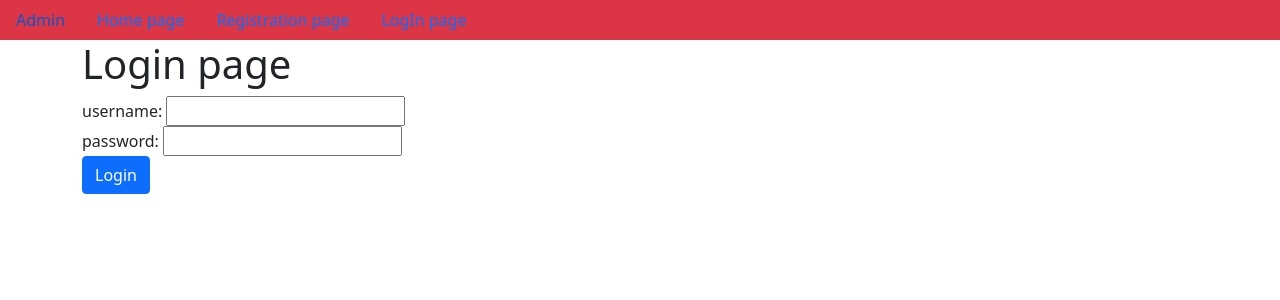
After one commit to harshadvali11/userregister, a Django app: page /user_login/ in a window 1280 px wide. The commit adds this page. Shown: the top 300 px of the page. Run offline with Django 3.2, Linux system fonts and the light colour scheme.

Commit message:
first commit

```diff
--- a/app/views.py
+++ b/app/views.py
@@ -1,9 +1,25 @@
 # sample content of views for registration
-from django.http.response import HttpResponse
+from typing import Protocol
+from django.http.response import HttpResponse,HttpResponseRedirect
 from django.shortcuts import render
 
 # Create your views here.
 from app.forms import *
+from django.core.mail import send_mail
+from django.contrib.auth import authenticate,login,logout
+from django.urls import reverse
+
+from django.contrib.auth.decorators import login_required
+
+
+def home(request):
+    if request.session.get('username'):
+        username=request.session.get('username')
+        return render(request,'home.html',context={'username':username})
+    return render(request,'home.html')
+
+
+
 
 def register(request):
     userform=UserForm()
@@ -20,6 +36,30 @@ def register(request):
             PD=profiledata.save(commit=False)
             PD.user=UD
             PD.save()
+            send_mail('Registration','Thanks for Registration,it is successfull',
+            'harshadvali09@gmail.com',
+            [UD.email],
+            fail_silently=False)
+
             return HttpResponse('user is created Successfully')
 
     return render(request,'register.html',context={'userform':userform,'profileform':profileform})
+
+def user_login(request):
+    if request.method=='POST':
+        username=request.POST['username']
+        password=request.POST['password']
+        user=authenticate(username=username,password=password)
+        if user and user.is_active:
+            login(request,user)
+            request.session['username']=username
+            return HttpResponseRedirect(reverse('home'))
+        else:
+            return HttpResponse('user is a not active user')
+
+    return render(request,'user_login.html')
+
+@login_required
+def user_logout(request):
+    logout(request)
+    return HttpResponseRedirect(reverse('home'))
--- a/project10/urls.py
+++ b/project10/urls.py
@@ -22,7 +22,10 @@ from django.conf.urls.static import static
 from app import views
 urlpatterns = [
     path('admin/', admin.site.urls),
+    path('home/',views.home,name='home'),
     path('register/',views.register,name='register'),
+    path('user_login/',views.user_login,name='user_login'),
+    path('user_logout/',views.user_logout,name='user_logout'),
 
 
 ]+ static(settings.MEDIA_URL, document_root=settings.MEDIA_ROOT)
--- /dev/null
+++ b/templates/base.html
@@ -0,0 +1,49 @@
+<!doctype html>
+<html lang="en">
+  <head>
+    <!-- Required meta tags -->
+    <meta charset="utf-8">
+    <meta name="viewport" content="width=device-width, initial-scale=1">
+
+    <!-- Bootstrap CSS -->
+    <link href="https://cdn.jsdelivr.net/npm/bootstrap@5.0.1/dist/css/bootstrap.min.css" rel="stylesheet" integrity="sha384-+0n0xVW2eSR5OomGNYDnhzAbDsOXxcvSN1TPprVMTNDbiYZCxYbOOl7+AMvyTG2x" crossorigin="anonymous">
+
+    {% block title %}
+    <title>Base Html</title>
+    {% endblock %}
+
+
+  </head>
+  <body>
+    <nav class='nav bg-danger'>
+        <a class='nav-link' href="{% url 'admin:index' %}">Admin</a>
+        <a class='nav-link' href="{% url 'home' %}">Home page</a>
+        <a class='nav-link' href="{% url 'register' %}">Registration page</a>
+        {% if user.is_authenticated %}
+        <a class='nav-link' href="{% url 'user_logout' %}">LogOut</a>
+
+      {% else %}
+      <a class='nav-link' href="{% url 'user_login' %}">LogIn page</a>
+      {% endif %}
+    </nav>
+
+
+    {% block body_block %}
+
+    {% endblock %}
+
+
+
+
+    <!-- Optional JavaScript; choose one of the two! -->
+
+    <!-- Option 1: Bootstrap Bundle with Popper -->
+    <script src="https://cdn.jsdelivr.net/npm/bootstrap@5.0.1/dist/js/bootstrap.bundle.min.js" integrity="sha384-gtEjrD/SeCtmISkJkNUaaKMoLD0//ElJ19smozuHV6z3Iehds+3Ulb9Bn9Plx0x4" crossorigin="anonymous"></script>
+
+    <!-- Option 2: Separate Popper and Bootstrap JS -->
+    <!--
+    <script src="https://cdn.jsdelivr.net/npm/@popperjs/core@2.9.2/dist/umd/popper.min.js" integrity="sha384-IQsoLXl5PILFhosVNubq5LC7Qb9DXgDA9i+tQ8Zj3iwWAwPtgFTxbJ8NT4GN1R8p" crossorigin="anonymous"></script>
+    <script src="https://cdn.jsdelivr.net/npm/bootstrap@5.0.1/dist/js/bootstrap.min.js" integrity="sha384-Atwg2Pkwv9vp0ygtn1JAojH0nYbwNJLPhwyoVbhoPwBhjQPR5VtM2+xf0Uwh9KtT" crossorigin="anonymous"></script>
+    -->
+  </body>
+</html>
--- /dev/null
+++ b/templates/user_login.html
@@ -0,0 +1,23 @@
+{% extends 'base.html' %}
+
+{% block title %}
+    <title>login Html</title>
+ {% endblock %}
+
+
+ {% block body_block %}
+
+ <div class='container'>
+     <div class='jumbotron'>
+            <h1>Login page</h1>
+            <form method="POST">
+                {% csrf_token %}
+                username:
+                <input type="text" name="username" id="username"><br>
+                password:
+                <input type="password" name="password" id="password"><br>
+                <input type="submit" value="Login" class='btn btn-primary'>
+            </form>
+     </div>
+ </div>
+ {% endblock %}
```
Also changed, not shown: project10/settings.py (+8 -0 lines), templates/home.html (added, +23 -0 lines), templates/register.html (+14 -11 lines), db.sqlite3, media/profile_pic/img_c6KgqDR.png (added), media/profile_pic/img_mS7ytR8.png (added), media/profile_pic/img_xfVN4wk.png (added), media/profile_pic/img_yDDhJEh.png (added).
